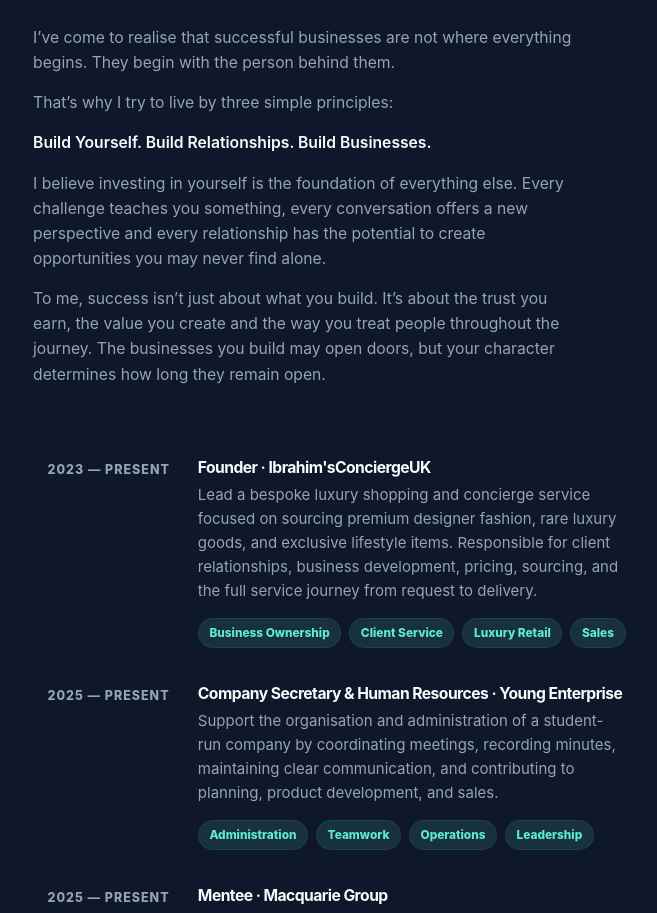
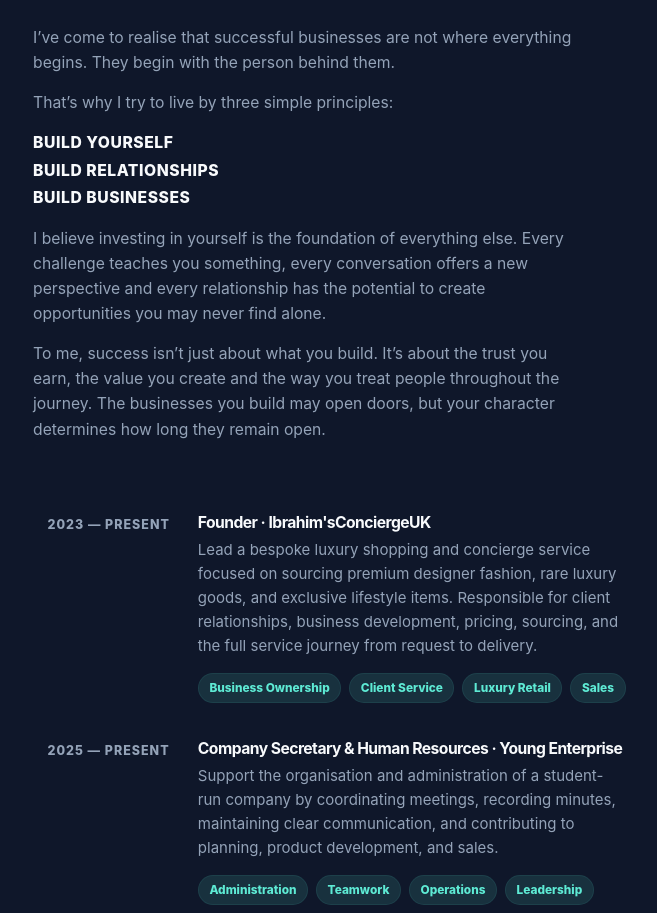
Before and after one commit to ibrahimmusallam10/Ibrahim-sConciergeUK, a React (Vite) app: page / in a window 1280 px wide. Shown: the part 1060-1973 px from the top of the page, without its empty margins (559-1216 px from the left). Built offline with nearby package versions, Linux system fonts and the light colour scheme.

Commit message:
Stack philosophy principles

```diff
--- a/src/App.tsx
+++ b/src/App.tsx
@@ -237,7 +237,11 @@
               person behind them.
             </p>
             <p>That’s why I try to live by three simple principles:</p>
-            <p className="philosophy-line">Build Yourself. Build Relationships. Build Businesses.</p>
+            <p className="philosophy-line">
+              <span>Build Yourself</span>
+              <span>Build Relationships</span>
+              <span>Build Businesses</span>
+            </p>
             <p>
               I believe investing in yourself is the foundation of everything else. Every challenge teaches you
               something, every conversation offers a new perspective and every relationship has the potential to create
--- a/src/styles.css
+++ b/src/styles.css
@@ -220,8 +220,12 @@
 }
 
 .philosophy-line {
+  display: grid;
+  gap: 0.15rem;
   color: var(--heading);
-  font-weight: 600;
+  font-weight: 800;
+  letter-spacing: 0.035em;
+  text-transform: uppercase;
 }
 
 .item-list {
```
